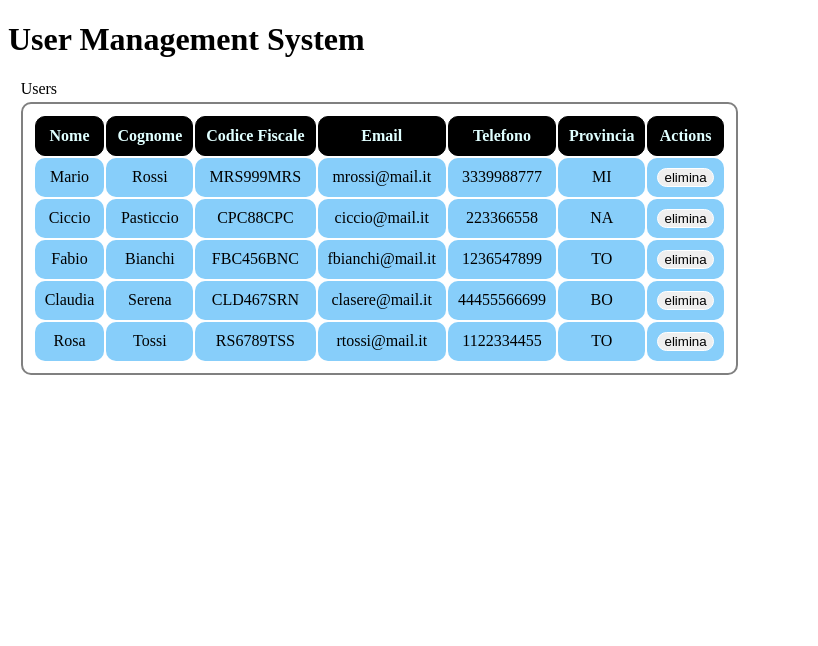
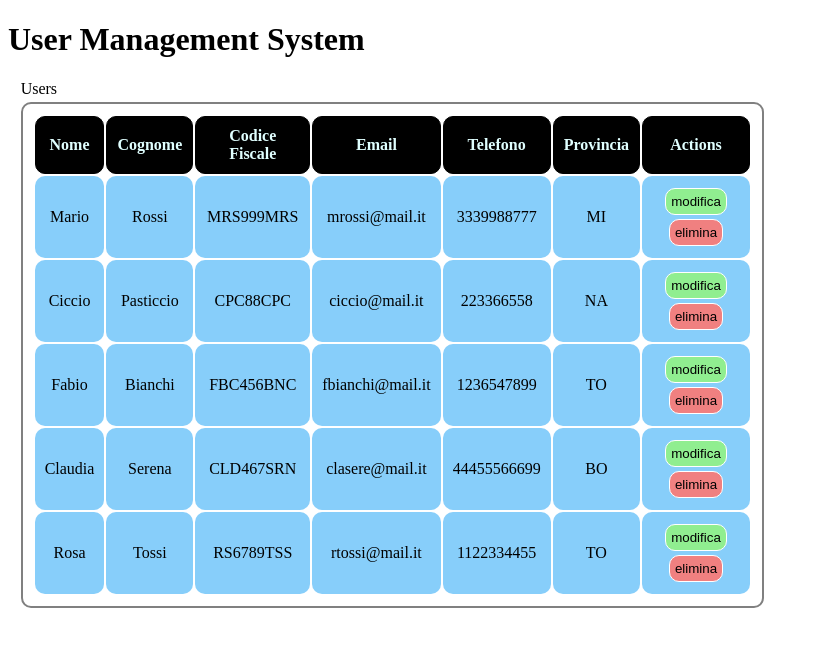
Before and after one commit to roccorefice/UMS, an Angular app: page / in a window 1280 px wide. Shown: the top 646 px of the page, without its empty margins (0-818 px from the left). Built offline with nearby package versions, Linux system fonts and the light colour scheme.

Commit message:
show form to update user

```diff
--- a/src/app/app.component.html
+++ b/src/app/app.component.html
@@ -1,9 +1,9 @@
 <h1>User Management System</h1>
 <div class="main">
     <div class="users">
-        <app-users></app-users>
+        <app-users (updateUser)="updateUser($event)"></app-users>
     </div>
-    <div class="userDetail" *ngIf="false">
+    <div class="userDetail" *ngIf="userSelected">
         <app-user-detail></app-user-detail>
 
     </div>
--- a/src/app/app.component.ts
+++ b/src/app/app.component.ts
@@ -1,4 +1,7 @@
 import { Component } from '@angular/core';
+import { User } from './interfaces/user';
+
+
 
 @Component({
   selector: 'app-root',
@@ -6,5 +9,8 @@ import { Component } from '@angular/core';
   styleUrls: ['./app.component.css']
 })
 export class AppComponent {
-  title = 'UMS';
+  userSelected: User;
+  updateUser(user: User){
+    this.userSelected = user;
+  }
 }
--- a/src/app/user/user.component.css
+++ b/src/app/user/user.component.css
@@ -8,6 +8,16 @@ td {
 }
 
 button {
+    margin: 2px;
+    padding: 5px;
     border: 1px solid white;
     border-radius: 10px;
 }
+
+.delete {
+    background-color: lightcoral;
+}
+
+.update {
+    background-color: lightgreen;
+}
--- a/src/app/user/user.component.html
+++ b/src/app/user/user.component.html
@@ -5,5 +5,7 @@
 <td>{{ user.phone }}</td>
 <td>{{ user.province }}</td>
 <td>
-    <button (click)="deleteUser()">elimina</button>
+    <button class="update" (click)="updateUser()">modifica</button>
+    <button class="delete" (click)="deleteUser()">elimina</button>
+
 </td>
--- a/src/app/user/user.component.ts
+++ b/src/app/user/user.component.ts
@@ -1,6 +1,7 @@
 import { UserService } from '../services/user.service';
 import { Component,   Input, OnInit } from '@angular/core';
 import { Output, EventEmitter } from '@angular/core';
+
 
 @Component({
 
@@ -12,7 +13,10 @@ export class UserComponent implements OnInit {
   // decoratore Input serve per dichiarare una variabile dalla quale prendere valori
   // 'user-data' alias della variabile user
   @Input('user-data') user;
-  @Output('onDeleteUser') userDeleted = new EventEmitter()
+  @Output('onDeleteUser') userDeleted = new EventEmitter();
+  @Output() onSelectUser = new EventEmitter();
+
+
   constructor(private userService:UserService) { }
 
   ngOnInit(): void {
@@ -21,5 +25,8 @@ export class UserComponent implements OnInit {
     this.userDeleted.emit(this.user);
     //this.userService.deleteUser(this.user);
   }
+  updateUser(){
+    this.onSelectUser.emit(this.user);
+  }
 
 }
--- a/src/app/users/users.component.html
+++ b/src/app/users/users.component.html
@@ -13,6 +13,6 @@
     </thead>
     <tbody>
         <!-- per dichiarare la variabile input dalla quale prendere valori usiamo user-data e gli assegniamo il valore di user -->
-        <tr app-user *ngFor="let user of users" [user-data]="user" (onDeleteUser)="onDeleteUser($event)"></tr>
+        <tr app-user *ngFor="let user of users" [user-data]="user" (onDeleteUser)="onDeleteUser($event)" (onSelectUser)="onSelectUser($event)"></tr>
     </tbody>
 </table>
--- a/src/app/users/users.component.ts
+++ b/src/app/users/users.component.ts
@@ -1,5 +1,12 @@
 import { UserService } from '../services/user.service';
-import { Component, OnInit } from "@angular/core";
+import { Component, OnInit, Output } from "@angular/core";
+import { EventEmitter } from '@angular/core';
+import { User } from '../interfaces/user';
+
+
+
+
+
 
 @Component({
   selector: 'app-users',
@@ -9,6 +16,7 @@ import { Component, OnInit } from "@angular/core";
 export class UsersComponent implements OnInit{
     tableTitle = "Users";
     users = [];
+    @Output() updateUser = new EventEmitter<User>();
     constructor(private service: UserService){
       // il constructor in questo modo si occupa di inizializzare il componente e il service
     }
@@ -19,4 +27,8 @@ export class UsersComponent implements OnInit{
       this.service.deleteUser(user);
       // alert(user.lastname);
     }
+    onSelectUser(user){
+      this.updateUser.emit(user);
+      // alert(user.lastname);
+    }
 }
```
Also changed, not shown: 1 other file (tests, documents, lock files or other folders).
